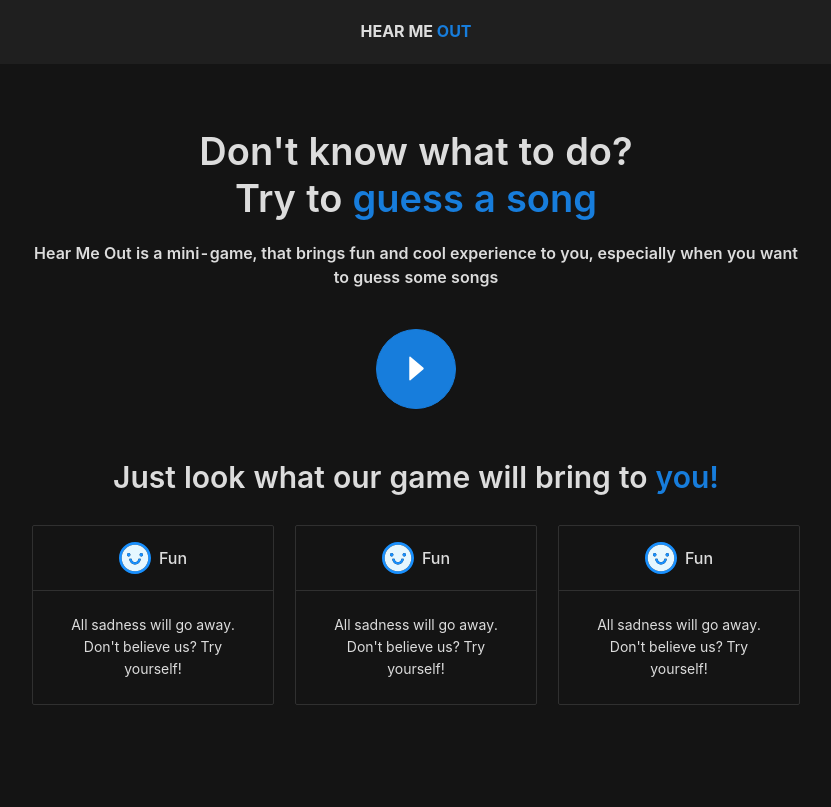
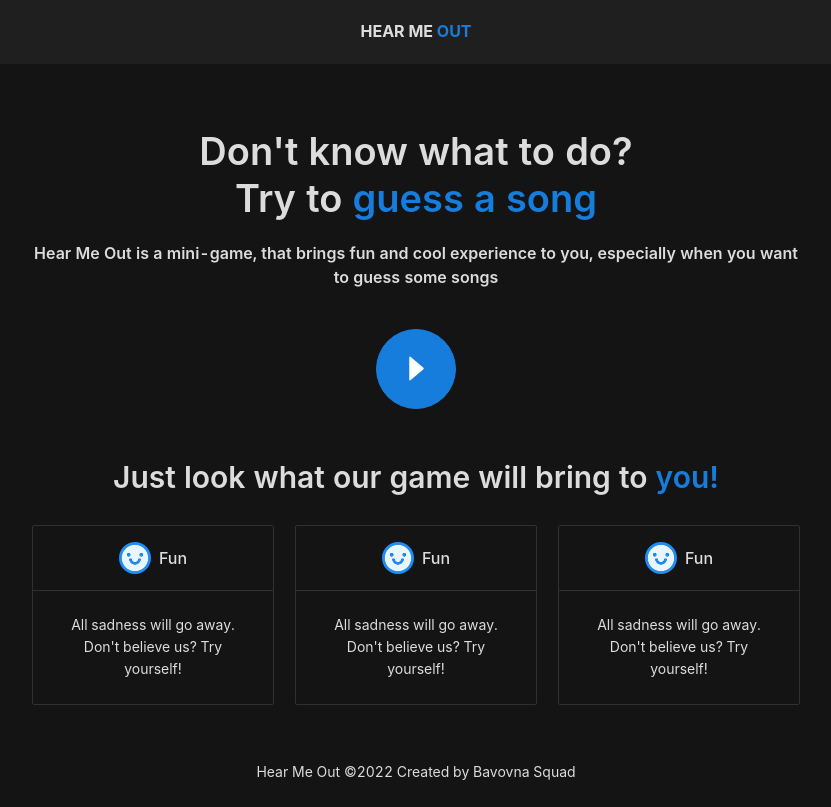
Before and after one commit to Bavovna-Squad/hear-me-out-ui, a React (Create React App) app: page /home in a window 1280 px wide. Both pictures are taken after a click on the button "HEAR ME OUT". Shown: the whole page, without its empty margins (224-1055 px from the left). Built offline with nearby package versions, Linux system fonts and the light colour scheme.

Commit message:
[Feature] Footer design
Implemented base Footer design

```diff
--- a/src/index.less
+++ b/src/index.less
@@ -3,6 +3,10 @@
 @tailwind utilities;
 
 @import '~antd/dist/antd.dark.less';
+
+#root {
+    height: 100%;
+}
 
 img {
     display: unset !important;
--- a/src/layouts/MainLayout.tsx
+++ b/src/layouts/MainLayout.tsx
@@ -3,7 +3,7 @@ import { Button, Layout, Typography } from 'antd';
 import { useNavigate } from 'react-router-dom';
 import { routePaths } from '../constants/routes';
 
-const { Header, Content } = Layout;
+const { Header, Content, Footer } = Layout;
 
 type MainLayoutProps = {
     children: ReactNode
@@ -17,7 +17,7 @@ export const MainLayout: FunctionComponent<MainLayoutProps> = ({ children }) =>
     };
 
     return (
-        <Layout>
+        <Layout className="grid grid-rows-[auto 1fr auto] !min-h-full">
             <Header style={{ textAlign: 'center' }}>
                 <Button
                     type="text"
@@ -33,6 +33,9 @@ export const MainLayout: FunctionComponent<MainLayoutProps> = ({ children }) =>
             <Content>
                 {children}
             </Content>
+            <Footer className="text-center">
+                Hear Me Out ©2022 Created by Bavovna Squad
+            </Footer>
         </Layout>
     );
 };
--- a/src/pages/LandingPage/LandingPage.tsx
+++ b/src/pages/LandingPage/LandingPage.tsx
@@ -37,7 +37,7 @@ export const LandingPage: FunctionComponent = () => {
                 </Button>
             </section>
             <section
-                className="max-w-[800px] text-center mx-auto px-4 pt-4 pb-4"
+                className="max-w-[800px] text-center mx-auto px-4 pt-4 pb-8"
             >
                 <Title level={2}>
                     Just look what our game will bring
```
